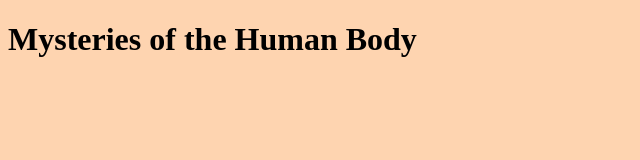
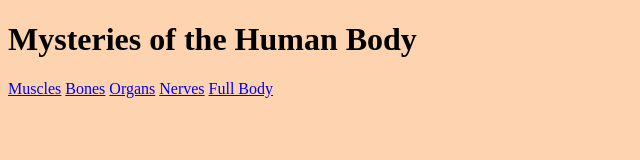
Before and after one commit to eldrawing/eldrawing, a plain HTML site: page index.html in a window 1280 px wide. Shown: the whole page, without its empty margins (0-640 px from the left). Drawn offline with Linux system fonts and the light colour scheme.

Commit message:
Add files via upload

```diff
--- a/index.html
+++ b/index.html
@@ -8,5 +8,10 @@
 
 <body>
 	<h1>Mysteries of the Human Body</h1>
+	<a href ="#">Muscles</a>
+	<a href ="#">Bones</a>
+	<a href ="#">Organs</a>
+	<a href ="#">Nerves</a>
+	<a href ="#">Full Body</a>
 </body>
 </html>
```
